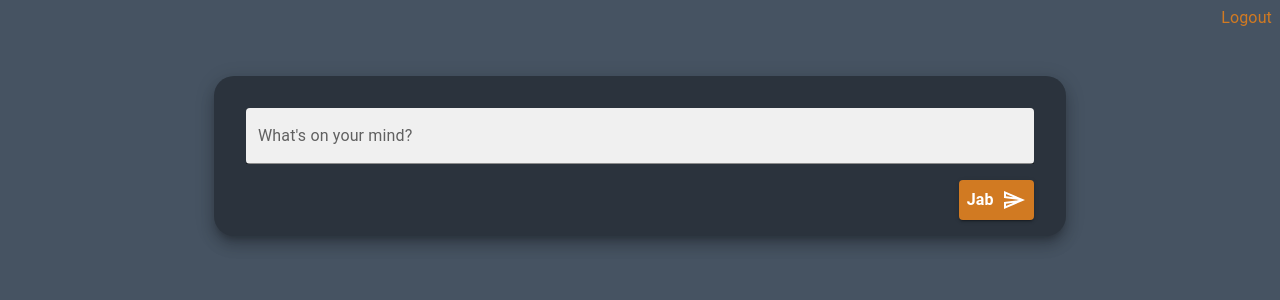
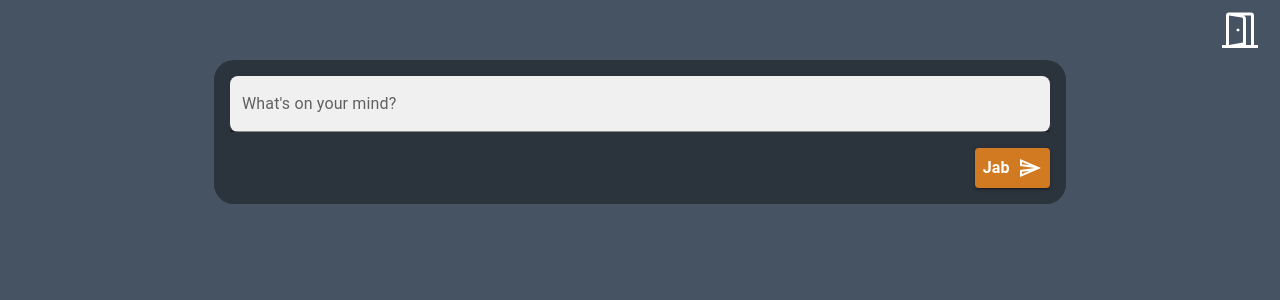
Before and after one commit to Darrick-Oliver/JibJab, a React (Create React App) app in the folder frontend/: page /portal in a window 1280 px wide. Shown: the top 300 px of the page. Built offline with nearby package versions, Linux system fonts and the light colour scheme; sample sign-in values are in the browser's storage.

Commit message:
Fixing some fe issues

```diff
--- /dev/null
+++ b/frontend/src/components/post.js
@@ -0,0 +1,3 @@
+export const Post = () => {
+    return <></>;
+};
--- a/frontend/src/pages/login.js
+++ b/frontend/src/pages/login.js
@@ -18,7 +18,7 @@ import { makePostRequest } from '../utils/requests';
 export const Login = () => {
     const [auth, setAuth] = useContext(AuthContext);
     const [error, setError] = useState();
-    const [username, setUsername] = useState();
+    const [email, setEmail] = useState();
     const [password, setPassword] = useState();
     const nav = useNavigate();
 
@@ -29,14 +29,15 @@ export const Login = () => {
     }, [auth]);
 
     const handleSubmit = async () => {
-        console.log(username, password);
+        console.log(email, password);
         try {
             const res = await makePostRequest('/api/account/login', {
-                username: username,
+                email: email,
                 password: password,
             });
             console.log(res.data.access_token);
             setAuth(res.data.access_token);
+            localStorage.setItem('jwt', res.data.access_token);
         } catch (err) {
             setError(err.errorMessage);
         }
@@ -87,13 +88,11 @@ export const Login = () => {
                                 <TextField
                                     required
                                     fullWidth
-                                    id='username'
-                                    label='Username'
-                                    name='username'
-                                    autoComplete='username'
-                                    onChange={(e) =>
-                                        setUsername(e.target.value)
-                                    }
+                                    id='email'
+                                    label='Email'
+                                    name='email'
+                                    autoComplete='email'
+                                    onChange={(e) => setEmail(e.target.value)}
                                 />
                             </Grid>
                             <Grid item xs={12}>
--- a/frontend/src/pages/portal.js
+++ b/frontend/src/pages/portal.js
@@ -7,11 +7,11 @@ import Grid from '@mui/material/Grid';
 import Box from '@mui/material/Box';
 import Typography from '@mui/material/Typography';
 import Container from '@mui/material/Container';
-import { Link as RouterLink } from 'react-router-dom';
 import { ThemeProvider } from '@mui/material/styles';
 import theme from './theme';
 import { AuthContext } from '../App';
 import { useNavigate } from 'react-router-dom';
+import LogoutIcon from './logout.svg';
 
 export const Portal = () => {
     const [auth, setAuth] = useContext(AuthContext);
@@ -33,10 +33,8 @@ export const Portal = () => {
         <ThemeProvider theme={theme}>
             <Grid container justifyContent='flex-end'>
                 <Grid item>
-                    <Button onClick={handleLogout}>
-                        <Typography component='h1' variant='body1'>
-                            Logout
-                        </Typography>
+                    <Button onClick={handleLogout} sx={{ px: 2 }}>
+                        <img src={LogoutIcon} alt='Logout' />
                     </Button>
                 </Grid>
             </Grid>
@@ -44,10 +42,8 @@ export const Portal = () => {
                 <CssBaseline />
                 <Box
                     sx={{
-                        boxShadow: 10,
-                        p: 4,
+                        p: 2,
                         backgroundColor: '#2B333D',
-                        marginTop: 5,
                         borderRadius: 5,
                         fontFamily: 'Inter',
                     }}
@@ -62,7 +58,7 @@ export const Portal = () => {
                                 variant='filled'
                                 sx={{
                                     background: '#FFFFFF',
-                                    borderRadius: 1,
+                                    borderRadius: 2,
                                 }}
                             />
                         </Grid>
@@ -70,7 +66,7 @@ export const Portal = () => {
                             <Button
                                 type='submit'
                                 variant='contained'
-                                sx={{ mt: 2, mb: -2, p: 1 }}
+                                sx={{ mt: 2, p: 1 }}
                             >
                                 <Typography fontWeight='bold'>
                                     Jab&nbsp;&nbsp;
--- a/frontend/src/pages/signup.js
+++ b/frontend/src/pages/signup.js
@@ -77,6 +77,8 @@ export const SignUp = () => {
                         display: 'flex',
                         flexDirection: 'column',
                         alignItems: 'center',
+                        justifyContent: 'center',
+                        textAlign: 'center',
                         borderRadius: 5,
                         fontFamily: 'Inter',
                     }}
```
Also changed, not shown: frontend/src/pages/logout.svg (added).
